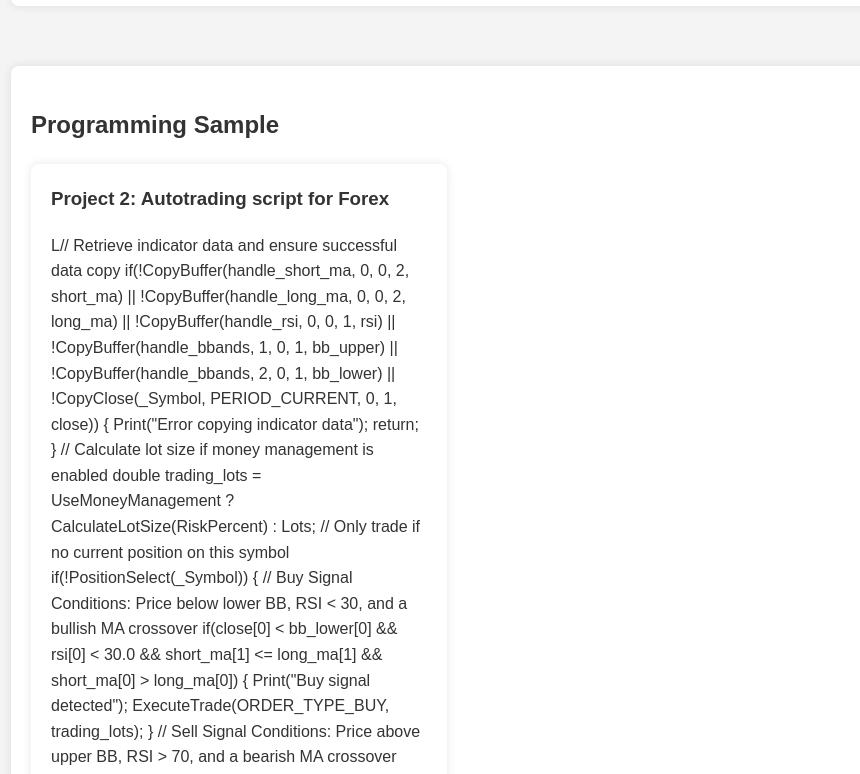
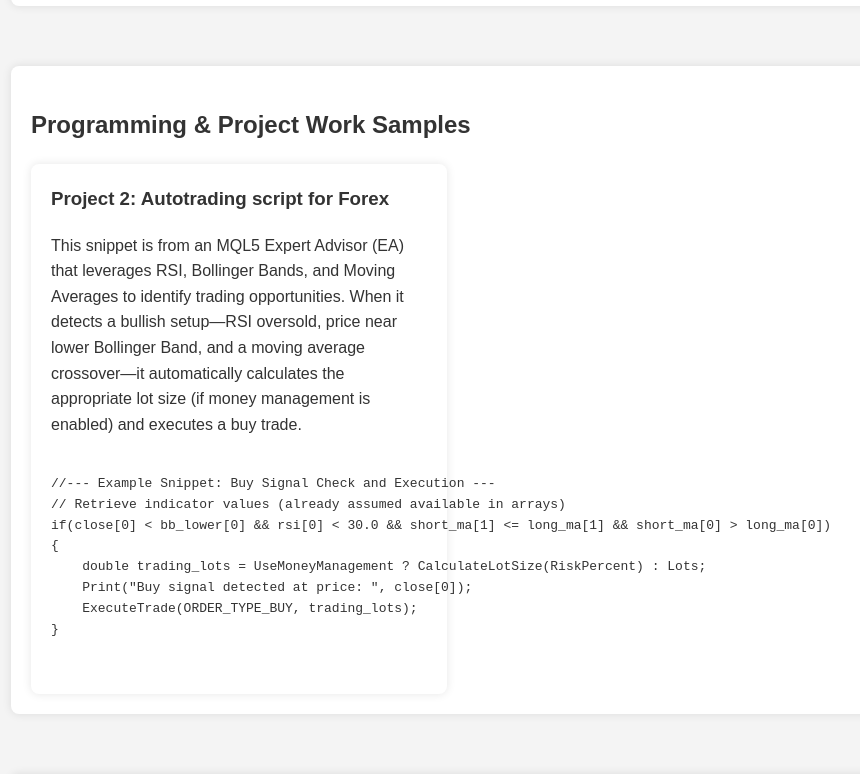
Before and after one commit to phillip866/Portfolio, a plain HTML site: page index.html in a window 1280 px wide. Shown: the part 2124-2898 px from the top of the page, without its empty margins (9-869 px from the left). Drawn offline with Linux system fonts and the light colour scheme.

Commit message:
Update index.html

```diff
--- a/index.html
+++ b/index.html
@@ -91,81 +91,24 @@
     </section>
 
     <section id="work-samples">
-    <h2>Programming Sample</h2>
+        <h2>Programming & Project Work Samples</h2>
         <div class="projects">
-
             <div class="project-card">
                 <h3>Project 2: Autotrading script for Forex</h3>
-            <p>L// Retrieve indicator data and ensure successful data copy
-if(!CopyBuffer(handle_short_ma, 0, 0, 2, short_ma) ||
-   !CopyBuffer(handle_long_ma, 0, 0, 2, long_ma) ||
-   !CopyBuffer(handle_rsi, 0, 0, 1, rsi) ||
-   !CopyBuffer(handle_bbands, 1, 0, 1, bb_upper) ||
-   !CopyBuffer(handle_bbands, 2, 0, 1, bb_lower) ||
-   !CopyClose(_Symbol, PERIOD_CURRENT, 0, 1, close))
-{
-    Print("Error copying indicator data");
-    return;
-}
-
-// Calculate lot size if money management is enabled
-double trading_lots = UseMoneyManagement ? CalculateLotSize(RiskPercent) : Lots;
-
-// Only trade if no current position on this symbol
-if(!PositionSelect(_Symbol))
-{
-    // Buy Signal Conditions: Price below lower BB, RSI < 30, and a bullish MA crossover
+                <p>This snippet is from an MQL5 Expert Advisor (EA) that leverages RSI, Bollinger Bands, and Moving Averages to identify trading opportunities. When it detects a bullish setup—RSI oversold, price near lower Bollinger Band, and a moving average crossover—it automatically calculates the appropriate lot size (if money management is enabled) and executes a buy trade.</p>
+                <pre><code>
+//--- Example Snippet: Buy Signal Check and Execution ---
+// Retrieve indicator values (already assumed available in arrays)
 if(close[0] < bb_lower[0] && rsi[0] < 30.0 && short_ma[1] <= long_ma[1] && short_ma[0] > long_ma[0])
 {
-        Print("Buy signal detected");
+    double trading_lots = UseMoneyManagement ? CalculateLotSize(RiskPercent) : Lots;
+    Print("Buy signal detected at price: ", close[0]);
     ExecuteTrade(ORDER_TYPE_BUY, trading_lots);
 }
-    // Sell Signal Conditions: Price above upper BB, RSI > 70, and a bearish MA crossover
-    else if(close[0] > bb_upper[0] && rsi[0] > 70.0 && short_ma[1] >= long_ma[1] && short_ma[0] < long_ma[0])
-    {
-        Print("Sell signal detected");
-        ExecuteTrade(ORDER_TYPE_SELL, trading_lots);
-    }
-}
-
-//------------------------------------
-// Trade Execution Function
-//------------------------------------
-void ExecuteTrade(ENUM_ORDER_TYPE order_type, double lot_size)
-{
-    MqlTradeRequest request = {};
-    MqlTradeResult  result  = {};
-
-    double price = (order_type == ORDER_TYPE_BUY)
-                 ? SymbolInfoDouble(_Symbol, SYMBOL_ASK)
-                 : SymbolInfoDouble(_Symbol, SYMBOL_BID);
-
-    request.action       = TRADE_ACTION_DEAL;
-    request.symbol       = _Symbol;
-    request.volume       = lot_size;
-    request.type         = order_type;
-    request.price        = price;
-    request.deviation    = 10;
-    request.magic        = 123456;
-    request.comment      = "Auto Trader v1.0";
-    request.type_filling = ORDER_FILLING_FOK;
-
-    if(!OrderSend(request, result))
-    {
-        Print("OrderSend failed: ", GetLastError());
-        return;
-    }
-
-    if(result.retcode == TRADE_RETCODE_DONE)
-        Print("Order executed: ", EnumToString(order_type), " ", lot_size, " lots at ", price);
-    else
-        Print("Order failed with retcode: ", result.retcode);
-}
-</p>
+                </code></pre>
             </div>
         </div>
     </section>
-
 
     <section id="cover-letter">
         <h2>Cover Letter</h2>
```
Lines whose indentation alone changed are shown as unchanged.
